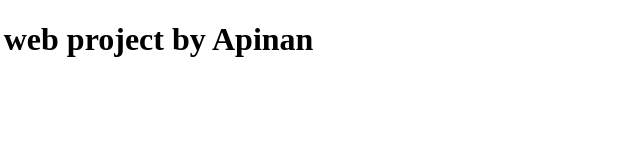
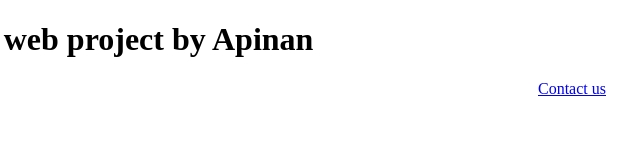
Before and after one commit to apinandev/TestWebProject, a plain HTML site: page index.html in a window 1280 px wide. Shown: the full height of the page, 68-708 px from the left. Drawn offline with Linux system fonts and the light colour scheme.

Commit message:
update index.html
add contact link

```diff
--- a/index.html
+++ b/index.html
@@ -8,5 +8,6 @@
 </head>
 <body>
     <h1>Test web project by Apinan</h1>
+    <center><a href="#">Contact us</a></center>
 </body>
 </html>
```
